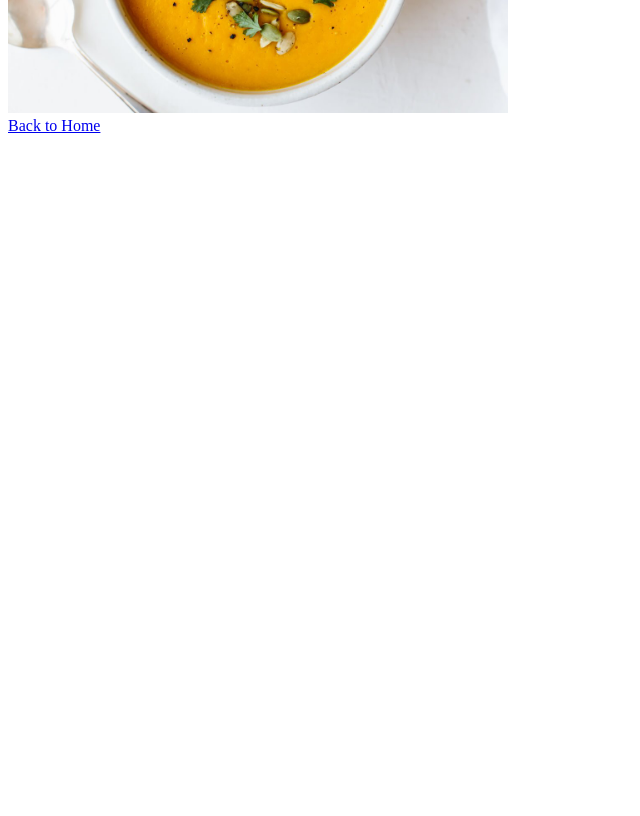
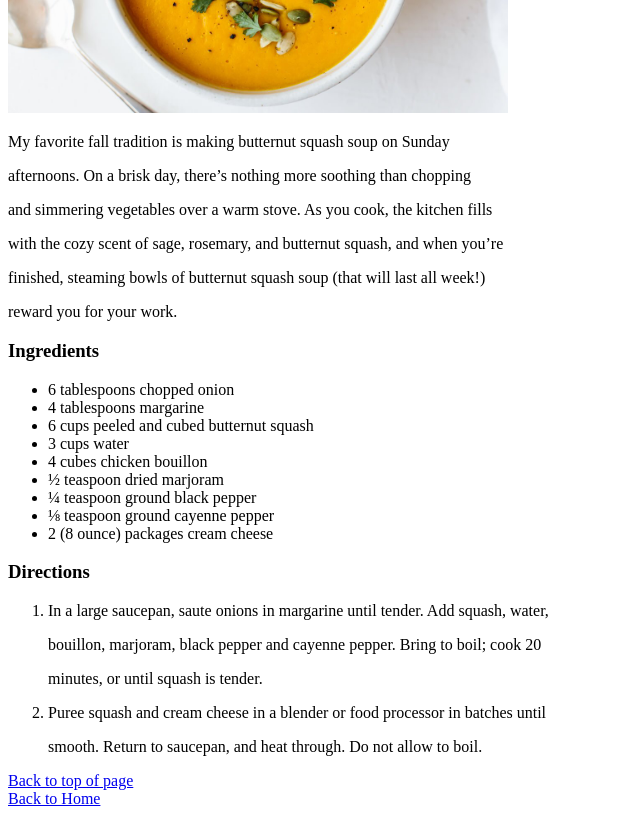
Before and after one commit to nlobell/odin-recipes, a plain HTML site: page recipes/butternut.html in a window 1280 px wide. Shown: the part 300-1116 px from the top of the page, without its empty margins (0-640 px from the left). Before the commit the page ends 800 px from the top, so only its background shows below. Drawn offline with Linux system fonts and the light colour scheme.

Commit message:
I think -- last updates to recipes including favicons

```diff
--- a/recipes/butternut.html
+++ b/recipes/butternut.html
@@ -4,11 +4,50 @@
     <meta charset="UTF-8">
     <meta http-equiv="X-UA-Compatible" content="IE=edge">
     <meta name="viewport" content="width=device-width, initial-scale=1.0">
+    <link rel="shortcut icon" type="image/jpg" href="../img/squash.png"/>
     <title>Butternut Squash Soup</title>
 </head>
 <body>
+    <a name="top"></a>
     <h1>Butternut Squash Soup</h1>
     <img src="../img/butternut.jpeg" alt = "Soup" width="500px" height="auto">
+    <br>
+
+    <p>My favorite fall tradition is making butternut squash soup on Sunday</p>
+    <p>afternoons. On a brisk day, there’s nothing more soothing than chopping</p>
+    <p>and simmering vegetables over a warm stove. As you cook, the kitchen fills</p>
+    <p>with the cozy scent of sage, rosemary, and butternut squash, and when you’re</p>
+    <p>finished, steaming bowls of butternut squash soup (that will last all week!)</p>
+    <p>reward you for your work.</p>
+
+    <h3>Ingredients</h3>
+
+    <ul>
+        <li>6 tablespoons chopped onion</li>
+        <li>4 tablespoons margarine</li>
+        <li>6 cups peeled and cubed butternut squash</li>
+        <li>3 cups water</li>
+        <li>4 cubes chicken bouillon</li>
+        <li>½ teaspoon dried marjoram</li>
+        <li>¼ teaspoon ground black pepper</li>
+        <li>⅛ teaspoon ground cayenne pepper</li>
+        <li>2 (8 ounce) packages cream cheese</li>
+    </ul>
+
+    <h3>Directions</h3>
+
+    <ol>
+        <li>
+            <p>In a large saucepan, saute onions in margarine until tender. Add squash, water,</p>
+            <p>bouillon, marjoram, black pepper and cayenne pepper. Bring to boil; cook 20</p>
+            <p>minutes, or until squash is tender.</p>
+        </li>
+        <li>
+            <p>Puree squash and cream cheese in a blender or food processor in batches until</p>
+            <p>smooth. Return to saucepan, and heat through. Do not allow to boil.</p>
+        </li>
+    </ol>
+    <a href="#top">Back to top of page</a>
     <br>
     <a href="../index.html">Back to Home</a>
 
```
Also changed, not shown: index.html (+1 -1 lines), recipes/cobbler.html (+4 -0 lines), recipes/pot_roast.html (+4 -0 lines), img/apple.png (added), img/pot.png (added), img/squash.png (added).
